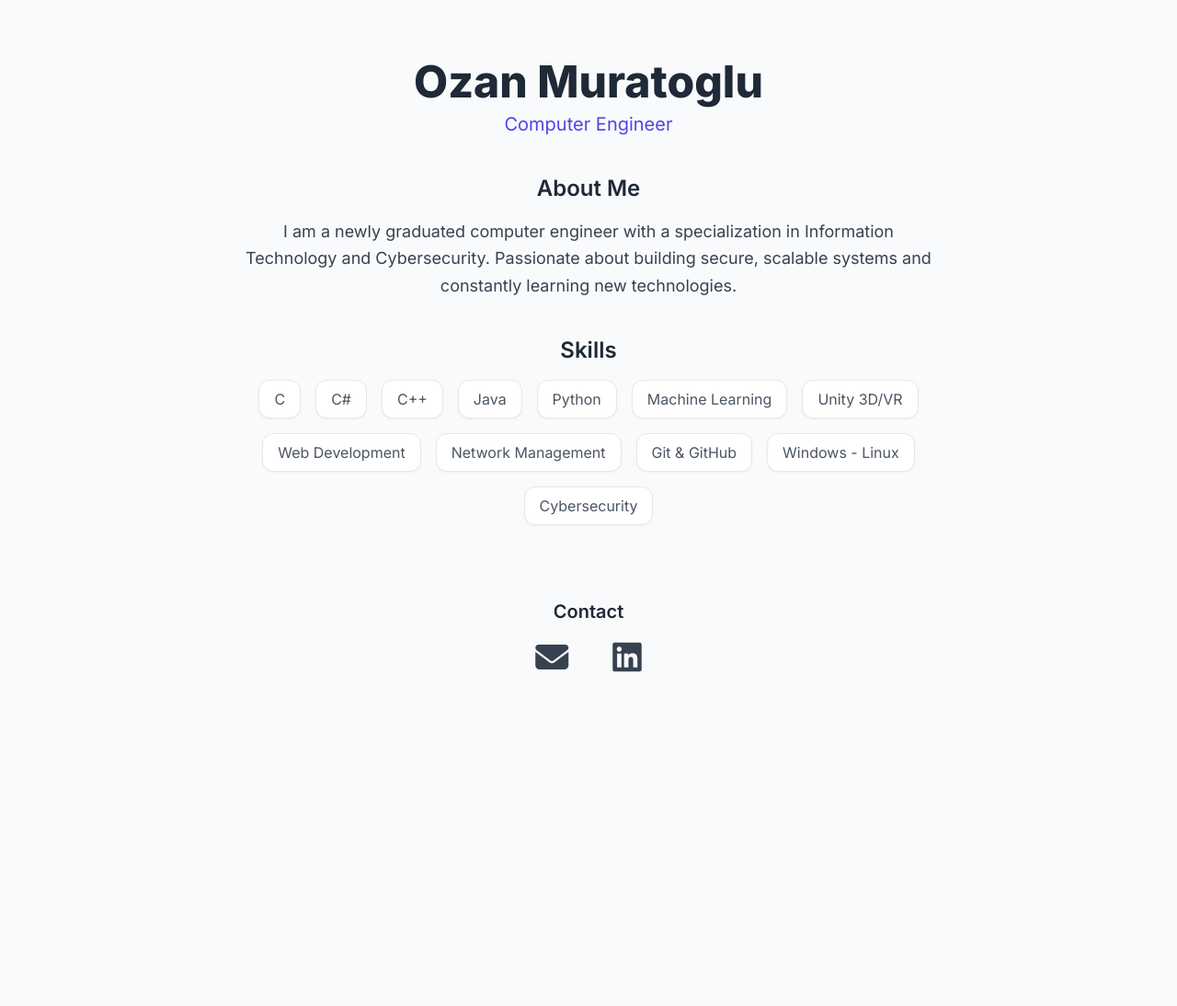
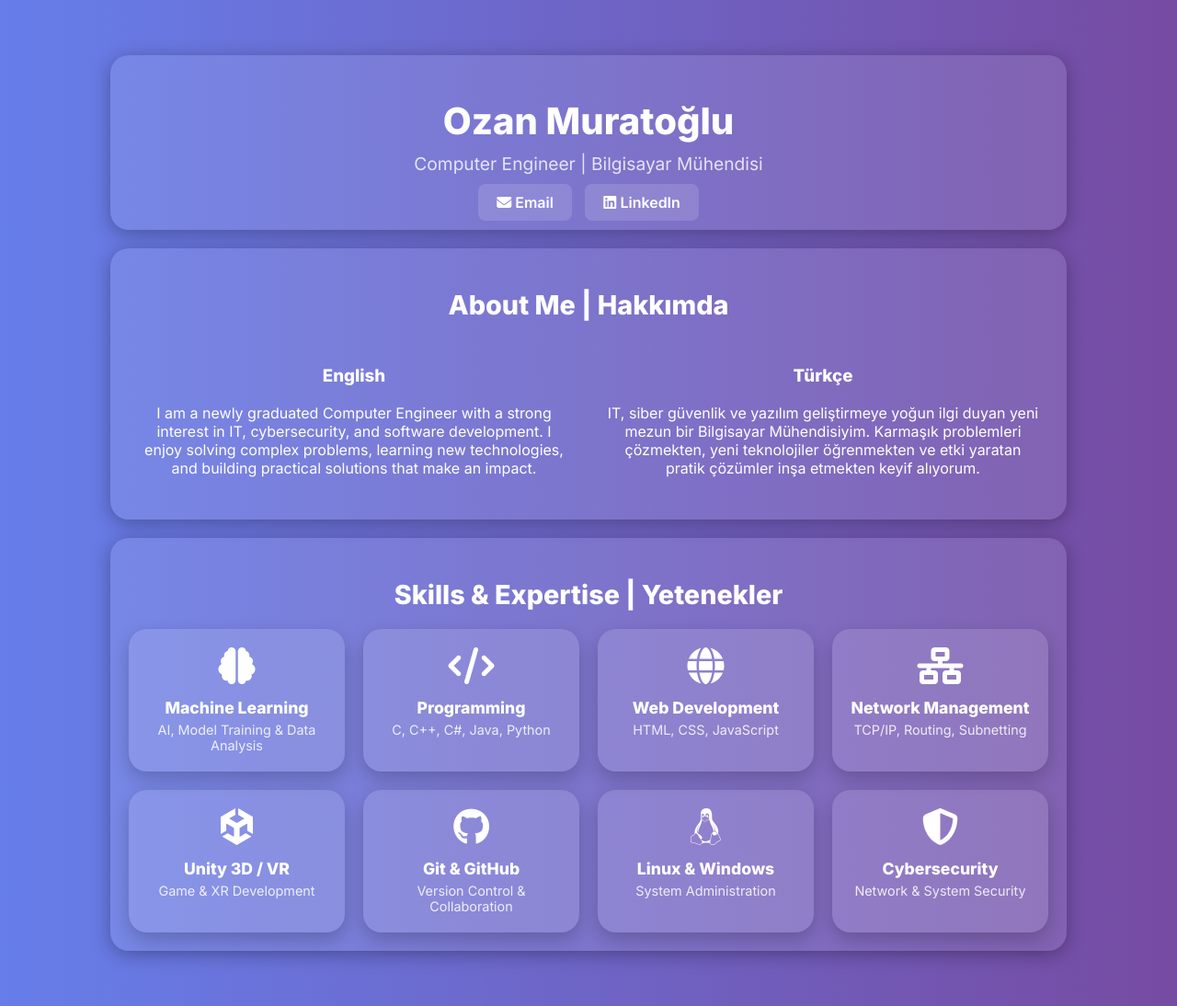
Before and after one commit to ozanmuratoglu/website, a plain HTML site: page index.html in a window 1280 px wide. Shown: the whole page at 92% size. Before the commit the page ends 800 px from the top, so only its background shows below. Drawn offline with nearby package versions, Linux system fonts and the light colour scheme.

Commit message:
Add files via upload

```diff
--- a/index.html
+++ b/index.html
@@ -2,67 +2,197 @@
 <html lang="en">
 <head>
   <meta charset="UTF-8" />
-  <meta name="viewport" content="width=device-width, initial-scale=1" />
-  <title>Ozan Muratoglu | Computer Engineer</title>
+  <meta name="viewport" content="width=device-width, initial-scale=1.0" />
+  <title>Ozan Muratoğlu | Computer Engineer</title>
   <link href="https://fonts.googleapis.com/css2?family=Inter:wght@400;600;800&display=swap" rel="stylesheet" />
-  <link
-    rel="stylesheet"
-    href="https://cdnjs.cloudflare.com/ajax/libs/font-awesome/6.4.0/css/all.min.css"
-  />
-  <script src="https://cdn.tailwindcss.com"></script>
+  <script src="https://kit.fontawesome.com/a076d05399.js" crossorigin="anonymous"></script>
   <style>
     body {
+      margin: 0;
       font-family: 'Inter', sans-serif;
+      background: linear-gradient(to right, #667eea, #764ba2);
+      color: white;
+      text-align: center;
+    }
+
+    .container {
+      padding: 40px 20px;
+    }
+
+    .card {
+      background: rgba(255, 255, 255, 0.1);
+      padding: 20px;
+      border-radius: 20px;
+      margin: 20px auto;
+      max-width: 1000px;
+      box-shadow: 0 4px 20px rgba(0,0,0,0.3);
+    }
+
+    h1 {
+      font-size: 2.5em;
+      margin-bottom: 10px;
+    }
+
+    h2 {
+      font-size: 1.8em;
+      margin-bottom: 20px;
+    }
+
+    .subtitle {
+      font-size: 1.2em;
+      opacity: 0.8;
+    }
+
+    .buttons {
+      margin-top: 20px;
+    }
+
+    .buttons a {
+      margin: 5px;
+      padding: 10px 20px;
+      background: #ffffff22;
+      border: none;
+      color: white;
+      text-decoration: none;
+      border-radius: 8px;
+      font-weight: 600;
+      transition: background 0.3s;
+    }
+
+    .buttons a:hover {
+      background: #ffffff44;
+    }
+
+    .about-section {
+      display: flex;
+      flex-direction: column;
+      gap: 20px;
+    }
+
+    @media(min-width: 768px) {
+      .about-section {
+        flex-direction: row;
+        justify-content: space-around;
+      }
+    }
+
+    .about-box {
+      flex: 1;
+      padding: 10px;
+    }
+
+    .skills {
+      display: grid;
+      grid-template-columns: repeat(auto-fit, minmax(200px, 1fr));
+      gap: 20px;
+      margin-top: 20px;
+    }
+
+    .skill-item {
+      background: rgba(255, 255, 255, 0.12);
+      border-radius: 20px;
+      padding: 20px;
+      transition: all 0.3s ease;
+      display: flex;
+      flex-direction: column;
+      align-items: center;
+      text-align: center;
+      box-shadow: 0 8px 20px rgba(0,0,0,0.2);
+    }
+
+    .skill-item:hover {
+      background: rgba(255, 255, 255, 0.2);
+      transform: translateY(-5px);
+    }
+
+    .skill-item i {
+      font-size: 2.5em;
+      margin-bottom: 15px;
+      color: #fff;
+    }
+
+    .skill-title {
+      font-weight: bold;
+      margin-bottom: 5px;
+      font-size: 1.1em;
+    }
+
+    .skill-desc {
+      font-size: 0.9em;
+      opacity: 0.85;
     }
   </style>
 </head>
-<body class="bg-gray-50 text-gray-800">
-  <div class="min-h-screen flex flex-col items-center justify-center p-6">
-    <!-- Header -->
-    <header class="text-center mb-10">
-      <h1 class="text-4xl md:text-5xl font-extrabold">Ozan Muratoglu</h1>
-      <p class="text-xl text-indigo-600 mt-2">Computer Engineer</p>
-    </header>
+<body>
+  <div class="container">
+    <div class="card">
+      <h1>Ozan Muratoğlu</h1>
+      <div class="subtitle">Computer Engineer | Bilgisayar Mühendisi</div>
+      <div class="buttons">
+        <a href="mailto:ozanmuratoglu06@gmail.com"><i class="fas fa-envelope"></i> Email</a>
+        <a href="https://www.linkedin.com/in/ozanmuratoglu/" target="_blank"><i class="fab fa-linkedin"></i> LinkedIn</a>
+      </div>
+    </div>
 
-    <!-- About Me -->
-    <section class="max-w-3xl text-center mb-10">
-      <h2 class="text-2xl font-semibold mb-4">About Me</h2>
-      <p class="text-gray-700 text-lg leading-relaxed">
-        I am a newly graduated computer engineer with a specialization in Information Technology and Cybersecurity. Passionate about building secure, scalable systems and constantly learning new technologies.
-      </p>
-    </section>
+    <div class="card">
+      <h2>About Me | Hakkımda</h2>
+      <div class="about-section">
+        <div class="about-box">
+          <h3>English</h3>
+          <p>I am a newly graduated Computer Engineer with a strong interest in IT, cybersecurity, and software development. I enjoy solving complex problems, learning new technologies, and building practical solutions that make an impact.</p>
+        </div>
+        <div class="about-box">
+          <h3>Türkçe</h3>
+          <p>IT, siber güvenlik ve yazılım geliştirmeye yoğun ilgi duyan yeni mezun bir Bilgisayar Mühendisiyim. Karmaşık problemleri çözmekten, yeni teknolojiler öğrenmekten ve etki yaratan pratik çözümler inşa etmekten keyif alıyorum.</p>
+        </div>
+      </div>
+    </div>
 
-    <!-- Skills -->
-    <section class="max-w-3xl text-center mb-10">
-      <h2 class="text-2xl font-semibold mb-4">Skills</h2>
-      <div class="flex flex-wrap justify-center gap-4 text-sm md:text-base text-gray-600">
-        <span class="bg-white border border-gray-200 px-4 py-2 rounded-xl shadow-sm">C</span>
-        <span class="bg-white border border-gray-200 px-4 py-2 rounded-xl shadow-sm">C#</span>
-        <span class="bg-white border border-gray-200 px-4 py-2 rounded-xl shadow-sm">C++</span>
-        <span class="bg-white border border-gray-200 px-4 py-2 rounded-xl shadow-sm">Java</span>
-        <span class="bg-white border border-gray-200 px-4 py-2 rounded-xl shadow-sm">Python</span>
-        <span class="bg-white border border-gray-200 px-4 py-2 rounded-xl shadow-sm">Machine Learning</span>
-        <span class="bg-white border border-gray-200 px-4 py-2 rounded-xl shadow-sm">Unity 3D/VR</span>
-        <span class="bg-white border border-gray-200 px-4 py-2 rounded-xl shadow-sm">Web Development</span>
-        <span class="bg-white border border-gray-200 px-4 py-2 rounded-xl shadow-sm">Network Management</span>
-        <span class="bg-white border border-gray-200 px-4 py-2 rounded-xl shadow-sm">Git & GitHub</span>
-        <span class="bg-white border border-gray-200 px-4 py-2 rounded-xl shadow-sm">Windows - Linux</span>
-        <span class="bg-white border border-gray-200 px-4 py-2 rounded-xl shadow-sm">Cybersecurity</span>
+    <div class="card">
+      <h2>Skills & Expertise | Yetenekler</h2>
+      <div class="skills">
+        <div class="skill-item">
+          <i class="fas fa-brain"></i>
+          <div class="skill-title">Machine Learning</div>
+          <div class="skill-desc">AI, Model Training & Data Analysis</div>
+        </div>
+        <div class="skill-item">
+          <i class="fas fa-code"></i>
+          <div class="skill-title">Programming</div>
+          <div class="skill-desc">C, C++, C#, Java, Python</div>
+        </div>
+        <div class="skill-item">
+          <i class="fas fa-globe"></i>
+          <div class="skill-title">Web Development</div>
+          <div class="skill-desc">HTML, CSS, JavaScript</div>
+        </div>
+        <div class="skill-item">
+          <i class="fas fa-network-wired"></i>
+          <div class="skill-title">Network Management</div>
+          <div class="skill-desc">TCP/IP, Routing, Subnetting</div>
+        </div>
+        <div class="skill-item">
+          <i class="fab fa-unity"></i>
+          <div class="skill-title">Unity 3D / VR</div>
+          <div class="skill-desc">Game & XR Development</div>
+        </div>
+        <div class="skill-item">
+          <i class="fab fa-github"></i>
+          <div class="skill-title">Git & GitHub</div>
+          <div class="skill-desc">Version Control & Collaboration</div>
+        </div>
+        <div class="skill-item">
+          <i class="fab fa-linux"></i>
+          <div class="skill-title">Linux & Windows</div>
+          <div class="skill-desc">System Administration</div>
+        </div>
+        <div class="skill-item">
+          <i class="fas fa-shield-alt"></i>
+          <div class="skill-title">Cybersecurity</div>
+          <div class="skill-desc">Network & System Security</div>
+        </div>
       </div>
-    </section>
-
-    <!-- Contact -->
-    <footer class="text-center mt-10">
-      <h2 class="text-xl font-semibold mb-4">Contact</h2>
-      <div class="flex justify-center gap-12 text-gray-700 text-4xl">
-        <a href="mailto:ozanmuratoglu06@gmail.com" class="hover:text-red-600 transition" aria-label="Send email">
-          <i class="fas fa-envelope"></i>
-        </a>
-        <a href="https://www.linkedin.com/in/ozanmuratoglu/" target="_blank" rel="noopener noreferrer" class="hover:text-blue-700 transition" aria-label="LinkedIn profile">
-          <i class="fab fa-linkedin"></i>
-        </a>
-      </div>
-    </footer>
+    </div>
   </div>
 </body>
 </html>
```
